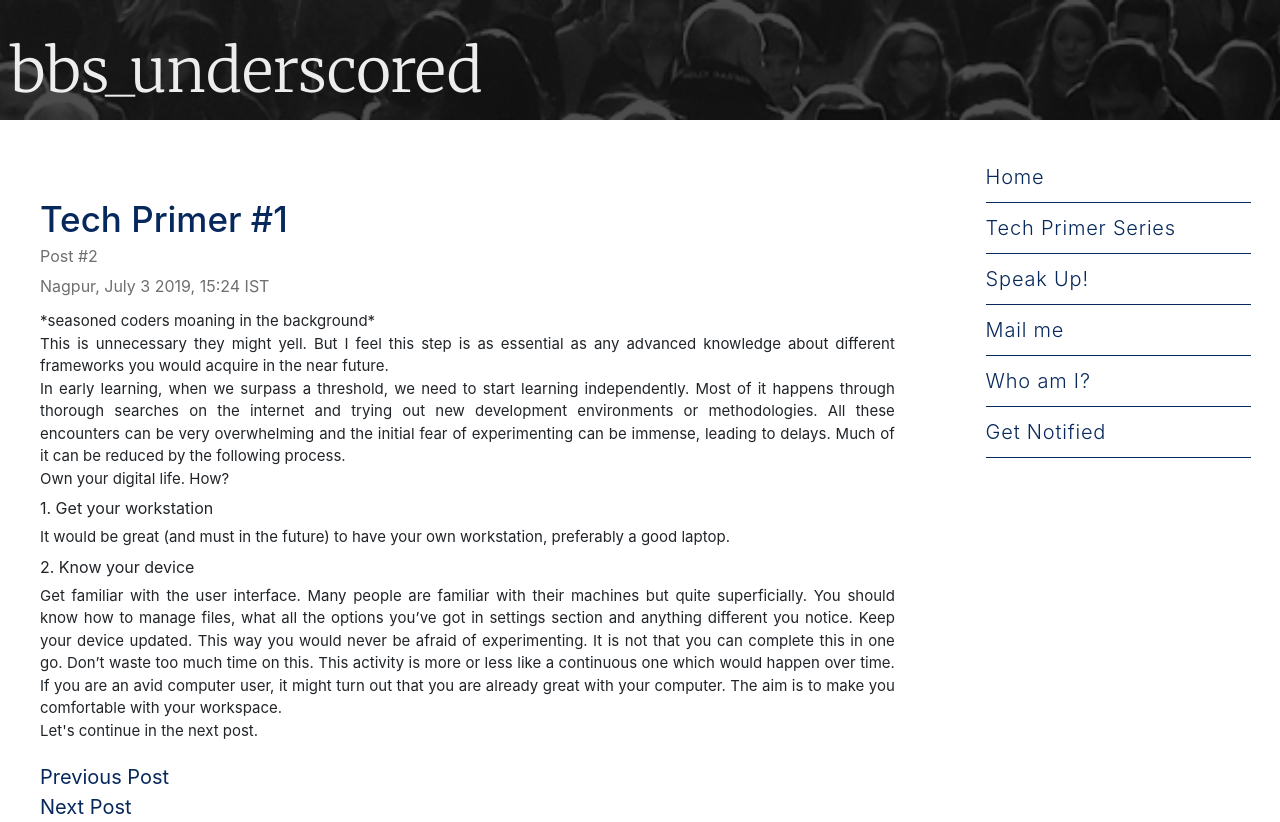
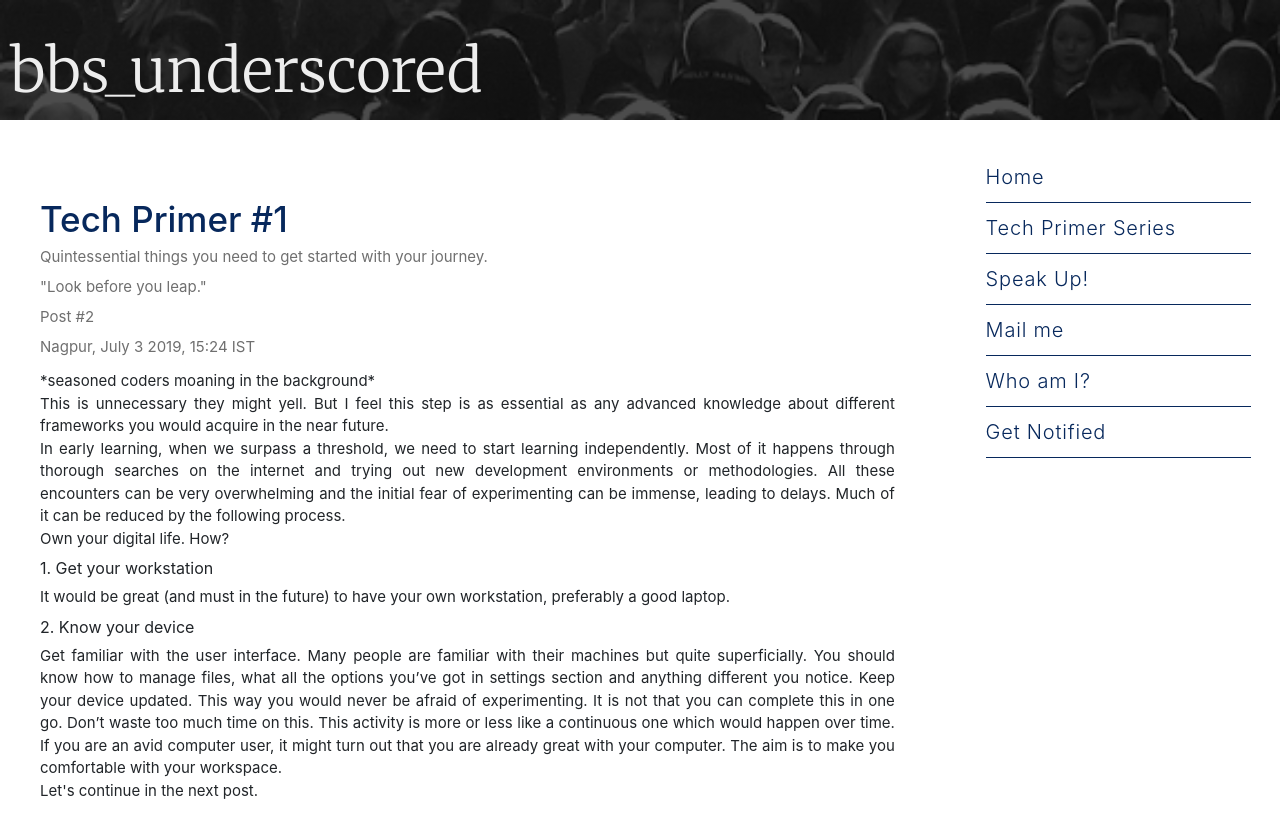
Before and after one commit to bbs-underscored/bbs-underscored.github.io, a plain HTML site: page resources/posts/blog2.html in a window 1280 px wide. Shown: the top 822 px of the page. Drawn offline with nearby package versions, Linux system fonts and the light colour scheme.

```diff
--- a/resources/css/style.css
+++ b/resources/css/style.css
@@ -141,7 +141,7 @@ header {
 }
 .foot-text2 {
     color: #6f6f6f;
-    font-size: 0.8rem;
+    font-size: 0.75rem;
 }
 .myblock {
     display: block;
--- a/resources/posts/blog2.html
+++ b/resources/posts/blog2.html
@@ -34,7 +34,9 @@
                 <span class="publishing-space">
 
                     <h3 class="h1-1">Tech Primer #1</h3>
-                    <span class="foot-text2">Post #2<br>Nagpur, July 3 2019, 15:24 IST </span><br>
+
+                    <span class="foot-text2">Quintessential things you need to get started with your journey.<br>
+                        "Look before you leap."<br>Post #2<br>Nagpur, July 3 2019, 15:24 IST </span><br>
 
                     <p>*seasoned coders moaning in the background*<br>This is unnecessary they might yell. But I feel this step is as essential as any advanced knowledge about different frameworks you would acquire in the near future.<br>In early learning, when we surpass a threshold, we need to start learning independently. Most of it happens through thorough searches on the internet and trying out new development environments or methodologies. All these encounters can be very overwhelming and the initial fear of experimenting can be immense, leading to delays. Much of it can be reduced by the following process.<br>Own your digital life. How?<br>
                         <span class="subheading">1. Get your workstation</span><br>It would be great (and must in the future) to have your own workstation, preferably a good laptop.<br>
```
Also changed, not shown: resources/posts/blog3.html (+1 -1 lines), resources/posts/blog4.html (+1 -1 lines), resources/posts/blog5.html (+1 -1 lines), resources/posts/blog6.html (+1 -1 lines).
